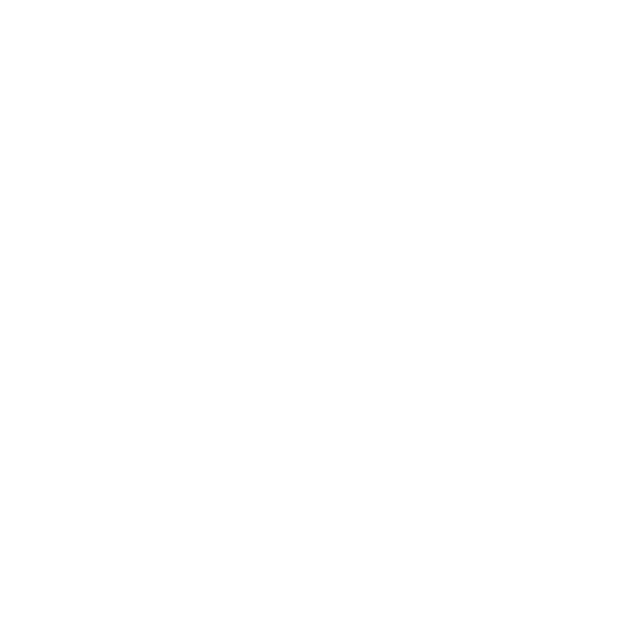
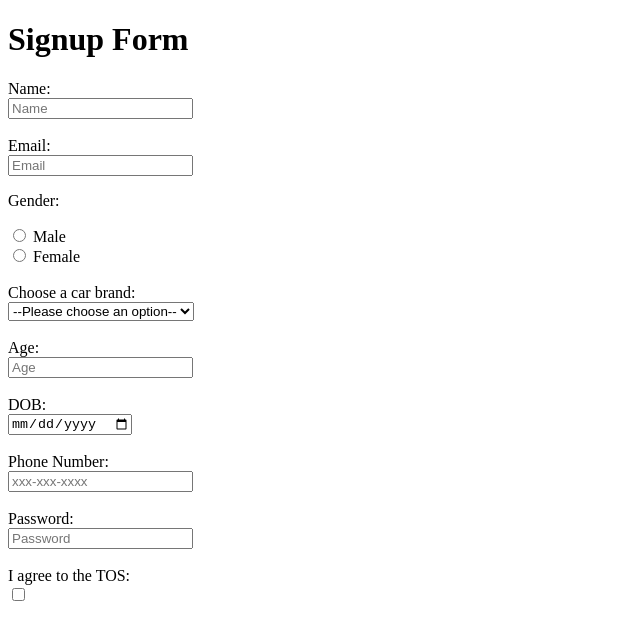
Before and after one commit to acciojob/signup-form-car-Ankush135, a website: page main.html in a window 1280 px wide. Shown: the whole page, without its empty margins (0-640 px from the left). Drawn offline with Linux system fonts and the light colour scheme.

Commit message:
created a submission

```diff
--- a/main.html
+++ b/main.html
@@ -8,6 +8,43 @@
 
 <body>
 	<!-- the entire body must be written by student -->
+	<h1>Signup Form</h1>
+	<form>
+		<label for="name">Name:</label><br>
+		<input type="text" id="name" placeholder="Name" required><br><br>
+		<label for="email">Email:</label><br>
+		<input type="email" id="email" placeholder="Email" required><br>
+		<p>Gender:</p>
+		<input type="radio" id="gender_m" name="Gender" value="Male">
+		<label for="gender_m">Male</label><br>
+		<input type="radio" id="gender_f" name="Gender" value="Female">
+		<label for="gender_f">Female</label><br><br>
+		<label for="cars">Choose a car brand:</label><br>
+		<select id="cars" name="carBrand" required>
+			<option value="" disabled selected>--Please choose an option--</option>
+		    <option value="toyota">Toyota</option>
+		    <option value="bmw">BMW</option>
+		    <option value="mercedes">Mercedes-Benz</option>
+		    <option value="audi">Audi</option>
+		    <option value="tesla">Tesla</option>
+		    <option value="tata">Tata Motors</option>
+		    <option value="hyundai">Hyundai</option>
+		    <option value="ford">Ford</option>
+		    <option value="honda">Honda</option>
+		    <option value="nissan">Nissan</option>
+		</select><br><br>
+		<label for="age">Age:</label><br>
+		<input type="number" id="age" placeholder="Age" required><br><br>
+		<label for="dob">DOB:</label><br>
+		<input type="date" id="dob" required><br><br>
+		<label for="tel">Phone Number:</label><br>
+		<input type="tel" id="tel" placeholder="xxx-xxx-xxxx"><br><br>
+		<label for="password">Password:</label><br>
+		<input type="password" id="password" placeholder="Password" required><br><br>
+		<label for="tos">I agree to the TOS:</label><br>
+		<input type="checkbox" id="tos" required>
+	</form>
+
     <script type="text/javascript" src="./script.js">
 </script>
 
```
